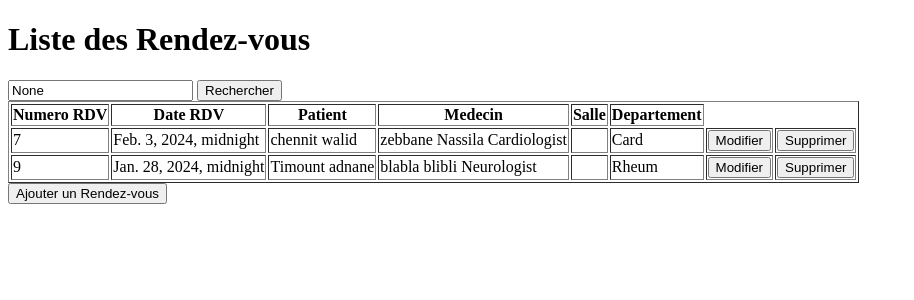
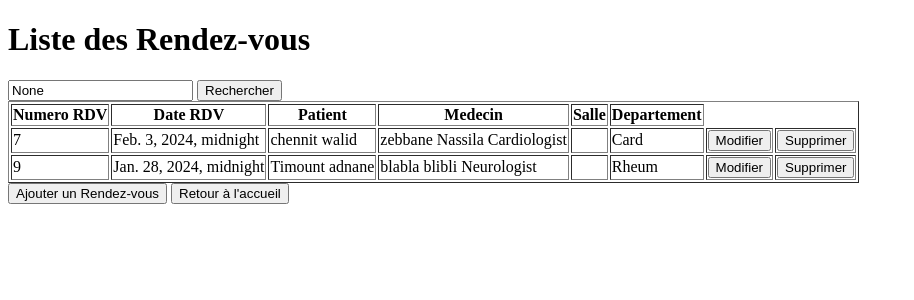
Before and after one commit to Ramskyii/Projet_SI_Django, a Django app: page /liste_rdv/ in a window 1280 px wide. Shown: the top 300 px of the page, without its empty margins (0-914 px from the left). Run offline with Django 5.2, Linux system fonts and the light colour scheme; data comes from the database, SQL or seed files in the repository; both versions use the stored data as it was after the commit.

Commit message:
Btn retour

```diff
--- a/Projet/app1/templates/liste_medecins.html
+++ b/Projet/app1/templates/liste_medecins.html
@@ -42,5 +42,6 @@
 
 
 <a href="{% url 'ajouter_medecin' %}"><button>Ajouter medecin</button></a>
+<a href="{% url 'Home' %}"><button>Retour à l'accueil</button></a>
 </body>
 </html>
--- a/Projet/app1/templates/liste_patients.html
+++ b/Projet/app1/templates/liste_patients.html
@@ -43,6 +43,7 @@
 </table>
 
 <a href="{% url 'ajouter_patient' %}"><button>Ajouter Patient</button></a>
+<a href="{% url 'Home' %}"><button>Retour à l'accueil</button></a>
 
 </body>
 </html>
--- a/Projet/app1/templates/liste_rdv.html
+++ b/Projet/app1/templates/liste_rdv.html
@@ -49,5 +49,6 @@
 </table>
 
 <a href="{% url 'ajouter_rdv' %}"><button>Ajouter un Rendez-vous</button></a>
+<a href="{% url 'Home' %}"><button>Retour à l'accueil</button></a>
 </body>
 </html>
```
Also changed, not shown: Projet/db.sqlite3.
